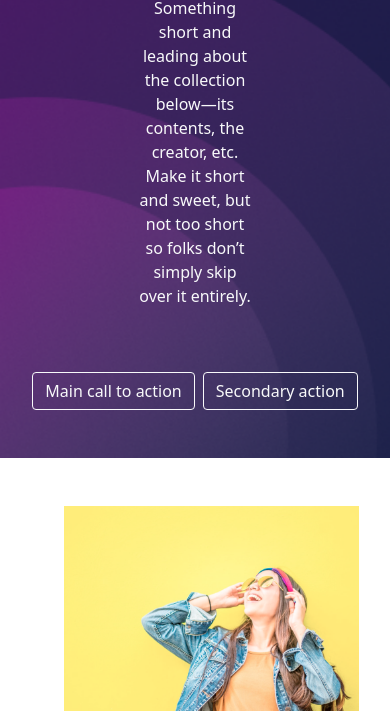
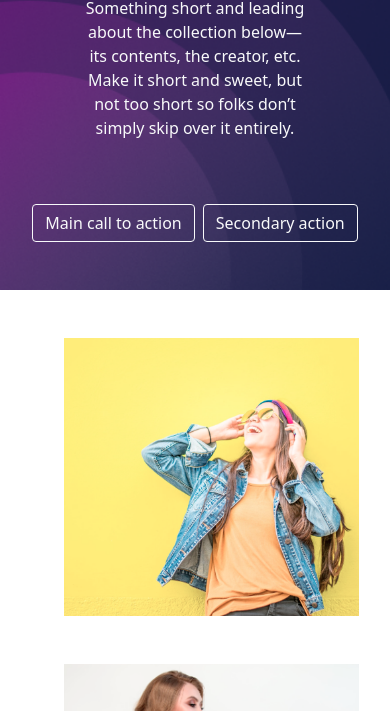
Before and after one commit to King-Leo-As/bootsrap-example, a plain HTML site: page index.html in a window 390 px wide. Shown: the part 389-1100 px from the top of the page. Drawn offline with Linux system fonts and the light colour scheme.

Commit message:
update
update

```diff
--- a/css/style.css
+++ b/css/style.css
@@ -152,4 +152,12 @@
         width: 90%;
         margin: 0 auto;
     }
+    .header-content > h1{
+        width: 100%;
+
+    }
+    .header-text{
+        width: 100%;
+        margin: 0 auto;
+    }
 }
```
